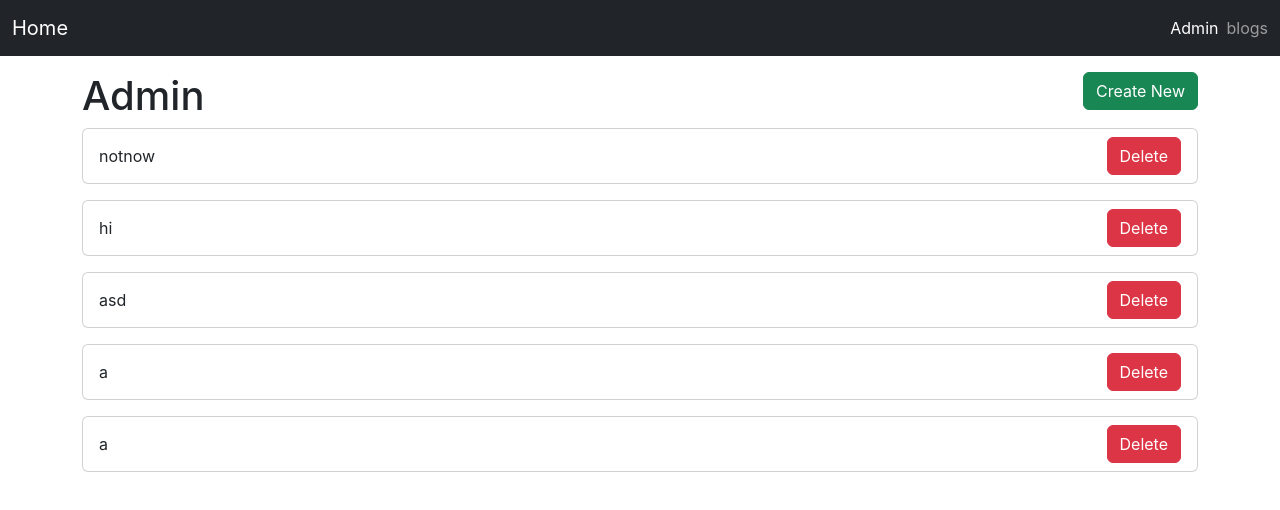
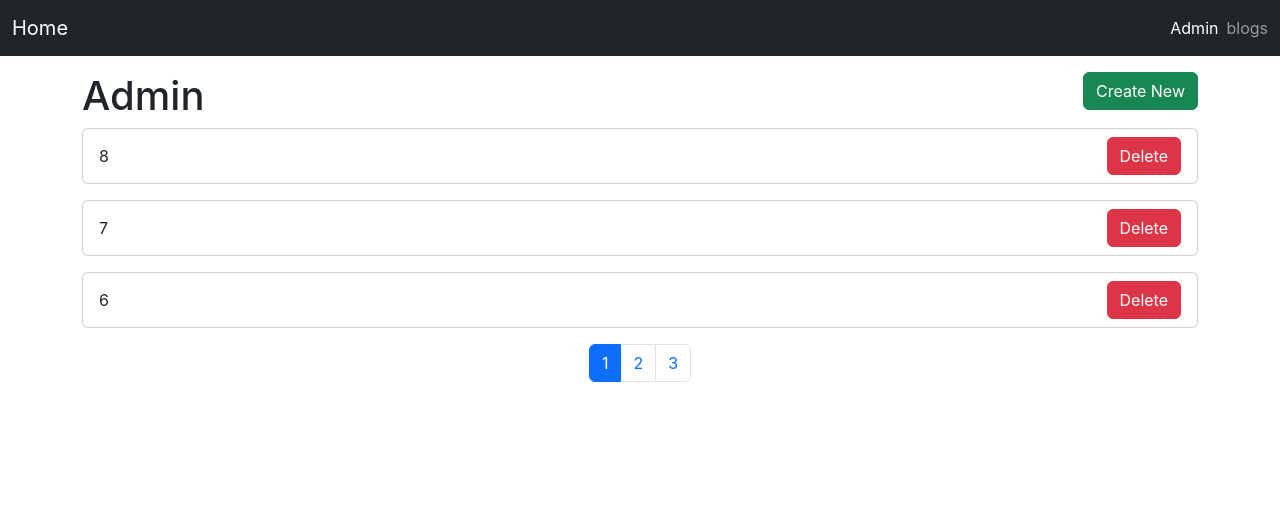
Before and after one commit to RunningLearner/React-prac, a React (Create React App) app in the folder react-prac/: page /admin in a window 1280 px wide. Shown: the top 510 px of the page. Built offline with nearby package versions, Linux system fonts and the light colour scheme; data requests are answered from the project's data file.

Commit message:
feat:pagination added

```diff
--- a/react-prac/db.json
+++ b/react-prac/db.json
@@ -1,39 +1,60 @@
 {
   "posts": [
     {
-      "title": "notnow",
-      "body": "now2",
-      "createdAt": 1672106955306,
-      "id": 5,
-      "publish": true
+      "title": "1",
+      "body": "2",
+      "publish": false,
+      "createdAt": 1672206817250,
+      "id": 1
     },
     {
-      "title": "hi",
-      "body": "hi",
-      "publish": true,
-      "createdAt": 1672119526423,
+      "title": "2",
+      "body": "2",
+      "publish": false,
+      "createdAt": 1672206819426,
+      "id": 2
+    },
+    {
+      "title": "3",
+      "body": "3",
+      "publish": false,
+      "createdAt": 1672206821674,
+      "id": 3
+    },
+    {
+      "title": "4",
+      "body": "4",
+      "publish": false,
+      "createdAt": 1672206824514,
+      "id": 4
+    },
+    {
+      "title": "5",
+      "body": "5",
+      "publish": false,
+      "createdAt": 1672206827170,
+      "id": 5
+    },
+    {
+      "title": "6",
+      "body": "6",
+      "publish": false,
+      "createdAt": 1672206830010,
       "id": 6
     },
     {
-      "title": "asd",
-      "body": "asd",
+      "title": "7",
+      "body": "7",
       "publish": false,
-      "createdAt": 1672119687112,
+      "createdAt": 1672206832642,
       "id": 7
     },
     {
-      "title": "a",
-      "body": "a",
+      "title": "8",
+      "body": "8",
       "publish": false,
-      "createdAt": 1672120313488,
+      "createdAt": 1672206835058,
       "id": 8
-    },
-    {
-      "title": "a",
-      "body": "a",
-      "publish": false,
-      "createdAt": 1672121410873,
-      "id": 9
     }
   ]
 }
--- a/react-prac/src/components/BlogList.js
+++ b/react-prac/src/components/BlogList.js
@@ -1,20 +1,63 @@
-import { useState, useEffect } from "react";
+import { useState, useEffect, useCallback } from "react";
 import axios from "axios";
 import Card from "../components/Card";
 import { useHistory } from "react-router";
+import { useLocation } from "react-router-dom";
 import LoadingSpinner from "../components/LoadingSpinner";
 import { bool } from "prop-types";
+import Pagination from "./Pagination";
+import propTypes from "prop-types";
 
 const BlogList = ({ isAdmin }) => {
   const history = useHistory();
+  const location = useLocation();
+  const params = new URLSearchParams(location.search);
+  const pageParam = params.get("page");
   const [posts, setPosts] = useState([]);
   const [loading, setLoading] = useState(true);
+  const [currentPage, setCurrentPage] = useState(1);
+  const [numberOfPosts, setNumberOfPosts] = useState(0);
+  const [numberOfPages, setNumberOfPages] = useState(0);
+  const limit = 3;
 
-  const getPosts = async () => {
-    const res = await axios.get("http://localhost:3001/posts");
-    setPosts(res.data);
-    setLoading(false);
+  useEffect(() => {
+    setNumberOfPages(Math.ceil(numberOfPosts / limit));
+  }, [numberOfPosts]);
+
+  const onClickPageButton = (page) => {
+    history.push(`${location.pathname}?page=${page}`);
   };
+
+  const getPosts = useCallback(
+    (page = 1) => {
+      let params = {
+        _page: page,
+        _limit: limit,
+        _sort: "id",
+        _order: "desc",
+      };
+
+      if (!isAdmin) {
+        params = { ...params, publish: true };
+      }
+
+      axios
+        .get(`http://localhost:3001/posts`, {
+          params,
+        })
+        .then((res) => {
+          setNumberOfPosts(res.headers["x-total-count"]);
+          setPosts(res.data);
+          setLoading(false);
+        });
+    },
+    [isAdmin]
+  );
+
+  useEffect(() => {
+    setCurrentPage(parseInt(pageParam) || 1);
+    getPosts(parseInt(pageParam) || 1);
+  }, [pageParam, getPosts]);
 
   const deleteBlog = async (e, id) => {
     e.stopPropagation();
@@ -28,10 +71,6 @@ const BlogList = ({ isAdmin }) => {
     });
   };
 
-  useEffect(() => {
-    getPosts();
-  }, []);
-
   if (loading) {
     return <LoadingSpinner />;
   }
@@ -40,11 +79,8 @@ const BlogList = ({ isAdmin }) => {
     return <div>"No blog posts found!"</div>;
   }
 
-  return posts
-    .filter((post) => {
-      return isAdmin || post.publish;
-    })
-    .map((post) => {
+  const renderBlogList = () => {
+    return posts.map((post) => {
       return (
         <Card
           key={post.id}
@@ -66,6 +102,22 @@ const BlogList = ({ isAdmin }) => {
         </Card>
       );
     });
+  };
+
+  return (
+    <div>
+      {renderBlogList()}
+
+      {numberOfPages > 1 && (
+        <Pagination
+          currentPage={currentPage}
+          numberOfPages={numberOfPages}
+          onClick={onClickPageButton}
+          limit={limit}
+        />
+      )}
+    </div>
+  );
 };
 
 BlogList.propTypes = {
--- /dev/null
+++ b/react-prac/src/components/Pagination.js
@@ -0,0 +1,77 @@
+import React from "react";
+import propTypes from "prop-types";
+
+const Pagination = ({ currentPage, numberOfPages, onClick, limit }) => {
+  const currentSet = Math.ceil(currentPage / limit);
+  const lastSet = Math.ceil(numberOfPages / limit);
+  const startPage = limit * (currentSet - 1) + 1;
+  let numberOfPagesForSet =
+    currentSet === lastSet ? numberOfPages - (currentSet - 1) * limit : limit;
+
+  return (
+    <nav aria-label="Page navigation example">
+      <ul className="pagination justify-content-center">
+        {currentSet !== 1 && (
+          <li className="page-item ">
+            <div
+              className="page-link cursor-pointer"
+              onClick={() => {
+                onClick(startPage - limit);
+              }}
+            >
+              Previous
+            </div>
+          </li>
+        )}
+        {Array(numberOfPagesForSet)
+          .fill(startPage)
+          .map((value, index) => value + index)
+          .map((pageNumber) => {
+            return (
+              <li
+                key={pageNumber}
+                className={`page-item ${
+                  currentPage === pageNumber ? "active" : ""
+                } `}
+              >
+                <div
+                  className="page-link cursor-pointer"
+                  onClick={() => {
+                    onClick(pageNumber);
+                  }}
+                >
+                  {pageNumber}
+                </div>
+              </li>
+            );
+          })}
+        {currentSet !== lastSet && (
+          <li className="page-item">
+            <div
+              className="page-link cursor-pointer"
+              href="#"
+              onClick={() => {
+                onClick(startPage + limit);
+              }}
+            >
+              Next
+            </div>
+          </li>
+        )}
+      </ul>
+    </nav>
+  );
+};
+
+Pagination.propTypes = {
+  currentPage: propTypes.number,
+  numberOfPages: propTypes.number.isRequired,
+  onClick: propTypes.func,
+  limit: propTypes.number,
+};
+
+Pagination.defaultProps = {
+  currentPage: 1,
+  limit: 5,
+};
+export default Pagination;
```
